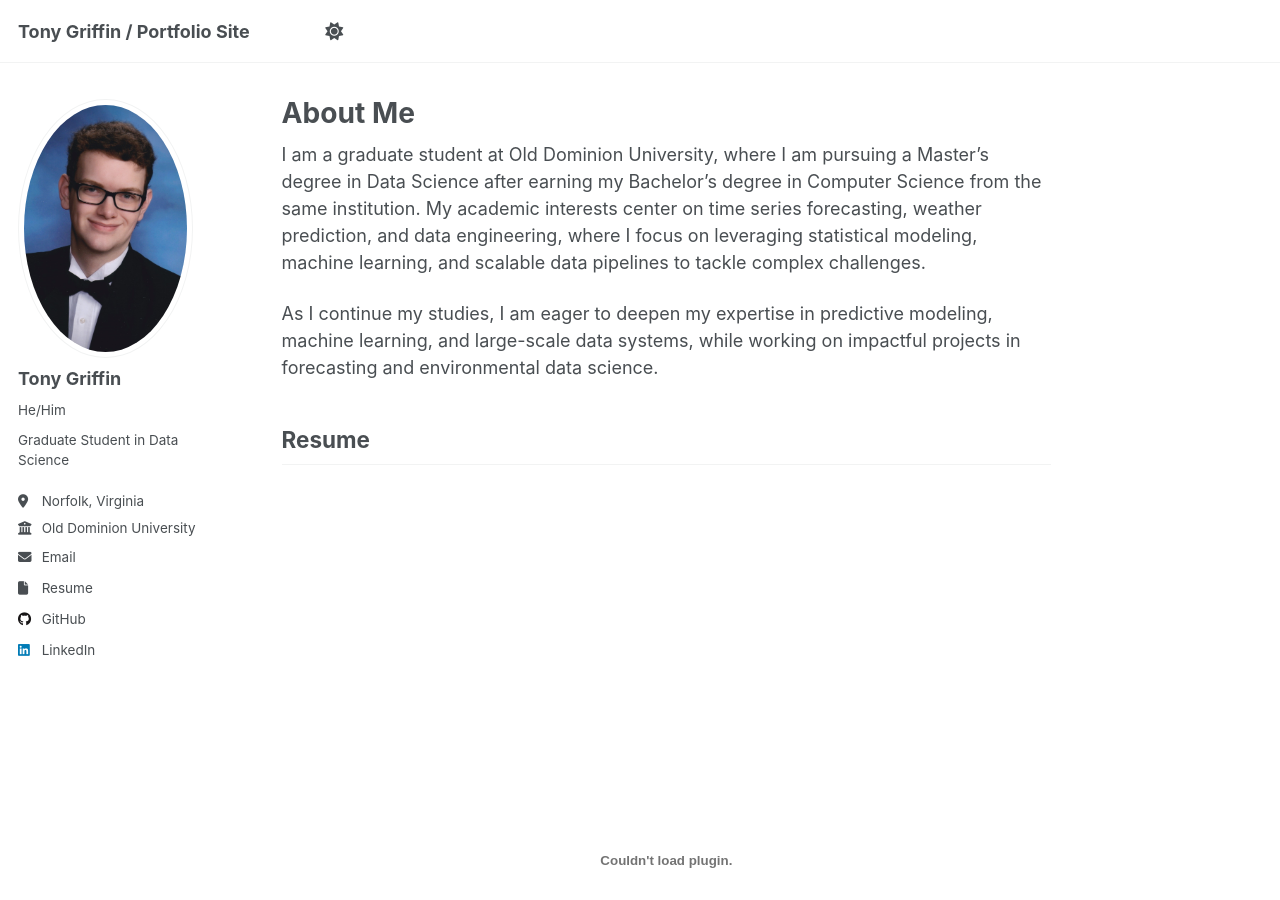
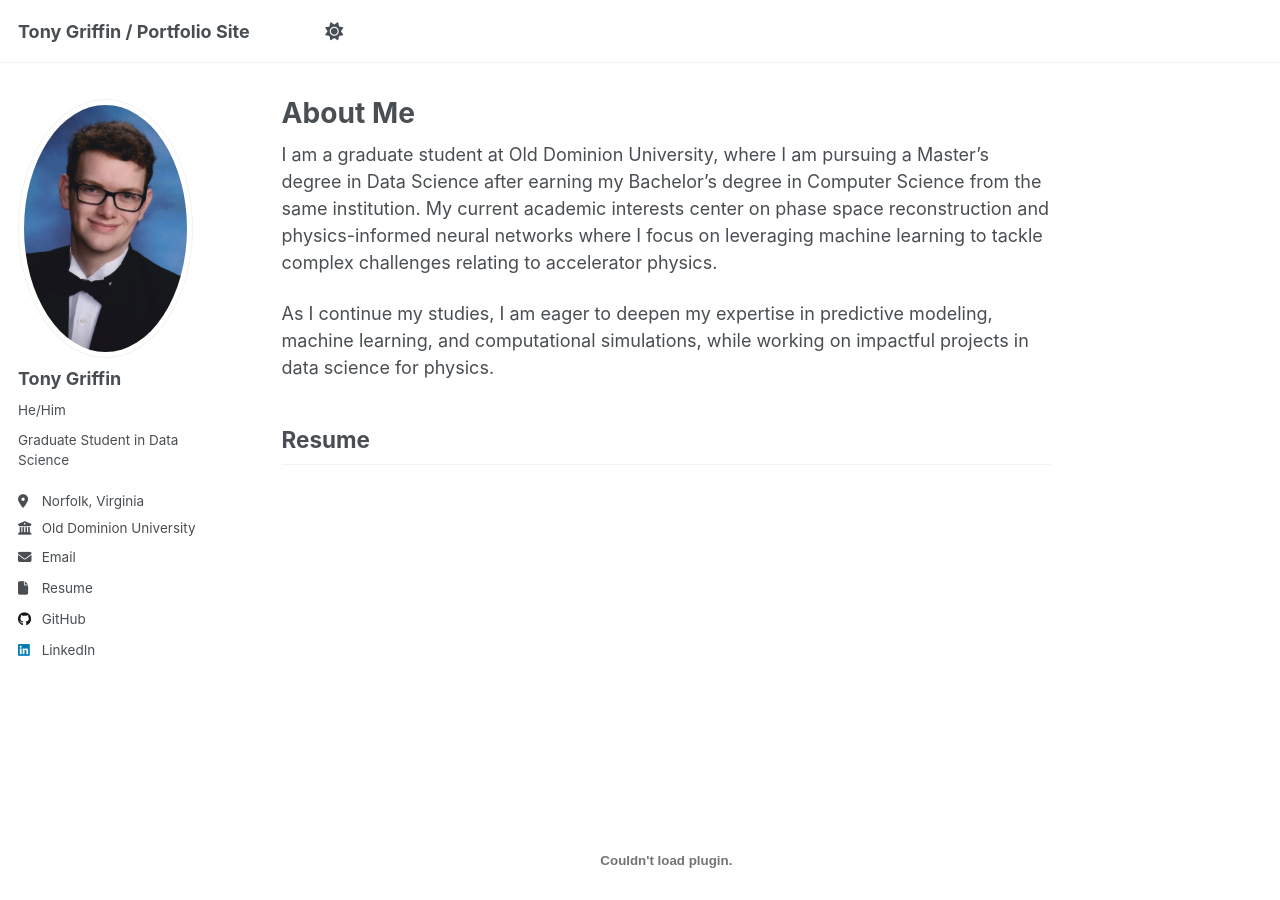
Before and after one commit to TonyGrif/tonygrif.github.io, a Jekyll site: the page built from _pages/about.md, in a window 1280 px wide and 900 px high. Built offline with Jekyll 4.4.1, drawn with Linux system fonts in a browser that asks for light colours; a script that is not in the unit is left out.

Commit message:
page(about): update about me section

```diff
--- a/_pages/about.md
+++ b/_pages/about.md
@@ -6,10 +6,13 @@ redirect_from:
   - /about/
   - /about.html
 ---
-I am a graduate student at Old Dominion University, where I am pursuing a Master’s degree in Data Science after earning my Bachelor’s degree in Computer Science from the same institution.
-My academic interests center on time series forecasting, weather prediction, and data engineering, where I focus on leveraging statistical modeling, machine learning, and scalable data pipelines to tackle complex challenges.
+I am a graduate student at Old Dominion University, where I am pursuing a Master’s degree in
+Data Science after earning my Bachelor’s degree in Computer Science from the same institution.
+My current academic interests center on phase space reconstruction and physics-informed neural networks
+where I focus on leveraging machine learning to tackle complex challenges relating to accelerator physics.
 
-As I continue my studies, I am eager to deepen my expertise in predictive modeling, machine learning, and large-scale data systems, while working on impactful projects in forecasting and environmental data science.
+As I continue my studies, I am eager to deepen my expertise in predictive modeling, machine learning,
+and computational simulations, while working on impactful projects in data science for physics.
 
 ## Resume
 
```
